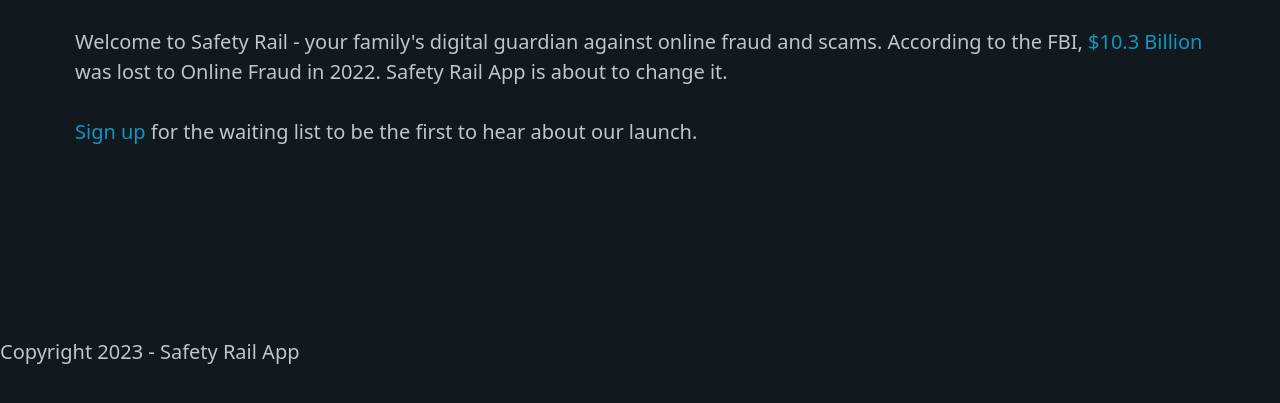
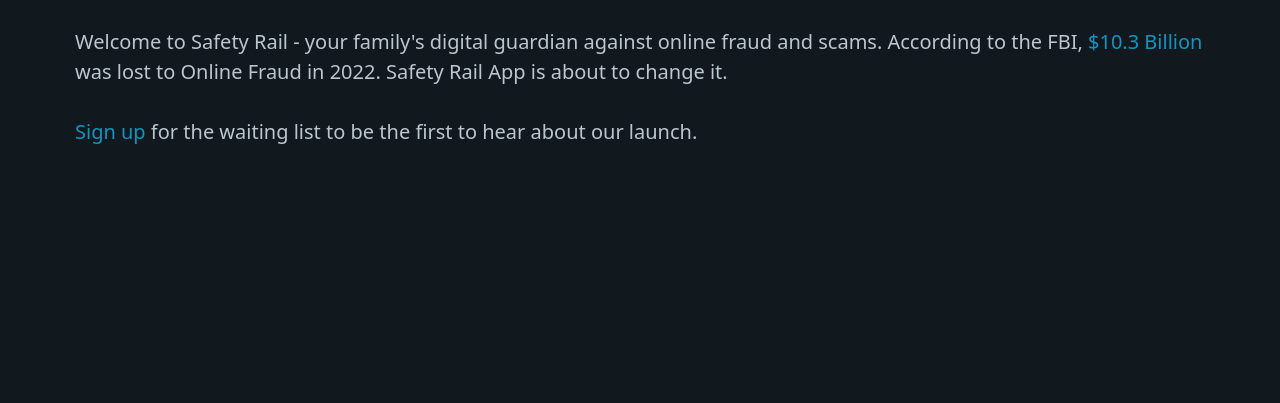
Before and after one commit to safetyrail/safetyrail.github.io, a plain HTML site: page index.html in a window 1280 px wide. Shown: the part 173-576 px from the top of the page. Drawn offline with nearby package versions, Linux system fonts and the light colour scheme.

Commit message:
Add content

```diff
--- a/index.html
+++ b/index.html
@@ -24,7 +24,6 @@
             about our launch.
         </p>
     </main>
-    <footer>Copyright 2023 - Safety Rail App</footer>
 </body>
 
 </html>
```
